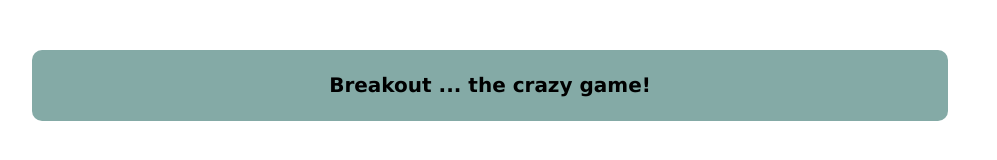
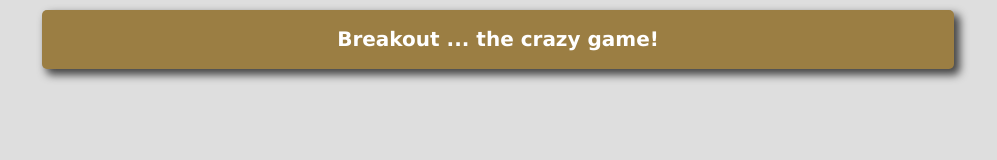
Before and after one commit to xtoeffel/outbreak, a plain HTML site: page breakout/index.html in a window 1280 px wide. Shown: the whole page, without its empty margins (150-1147 px from the left). Drawn offline with Linux system fonts and the light colour scheme.

Commit message:
updated formatting

```diff
--- a/breakout/css/default.css
+++ b/breakout/css/default.css
@@ -1,6 +1,8 @@
 body {
+    background-color: #dedede;
+    width: 70%;
     padding: 0px;
-    margin: 0px;
+    margin: 10px auto;
     font-family: Verdana, Geneva, Tahoma, sans-serif;
 }
 
@@ -8,16 +10,16 @@ h1 {
     font-size: 20px;
 }
 
-div.main {
-    border-radius: 10px;
-    margin-right: auto;
-    margin-left: auto;
-    margin-top: 50px;
-    margin-bottom: 0px;
-    width: 70%;
+div.splash {
+    font-size: 18px;
+    font-weight: normal;
+    color: #ffffff;
+    box-shadow: 5px 5px 8px 1px #454545;
+    border-radius: 5px;
+    width: 100%;
     border: solid 0px;
-    background-color: #84aaa6;
-    padding: 10px;
+    background-color: #9b7e43;
+    padding: 4px 8px;
     text-align: center;
     height: auto;
 }
--- a/breakout/index.html
+++ b/breakout/index.html
@@ -3,11 +3,12 @@
 
 <head>
     <link rel="stylesheet" href="css/default.css">
+    <script src="js/breakout.js"></script>
     <title>Breakout</title>
 </head>
 
 <body>
-    <div class="main">
+    <div class="splash">
         <h1>Breakout ... the crazy game!</h1>
 
     </div>
```
